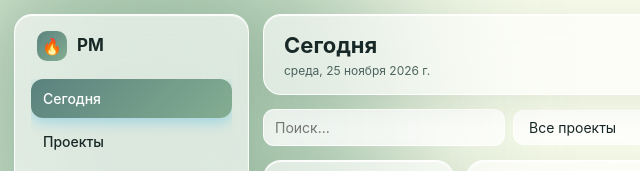
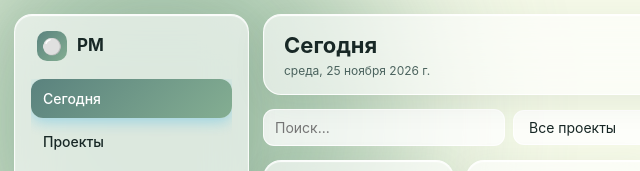
Before and after one commit to antonmurashkin-creator/PM_Tracker, a plain HTML site: page index.html in a window 1280 px wide. Shown: the top 171 px of the page, 0-640 px from the left. Drawn offline with Linux system fonts and the light colour scheme.

Commit message:
Update index.html

```diff
--- a/index.html
+++ b/index.html
@@ -17,7 +17,7 @@
   <div class="app-shell">
     <aside class="glass-sidebar">
       <div class="brand">
-        <div class="brand-icon">🔥</div>
+        <div class="brand-icon">⚪</div>
         <span>PM</span>
       </div>
       <nav id="navMenu"></nav>
```
